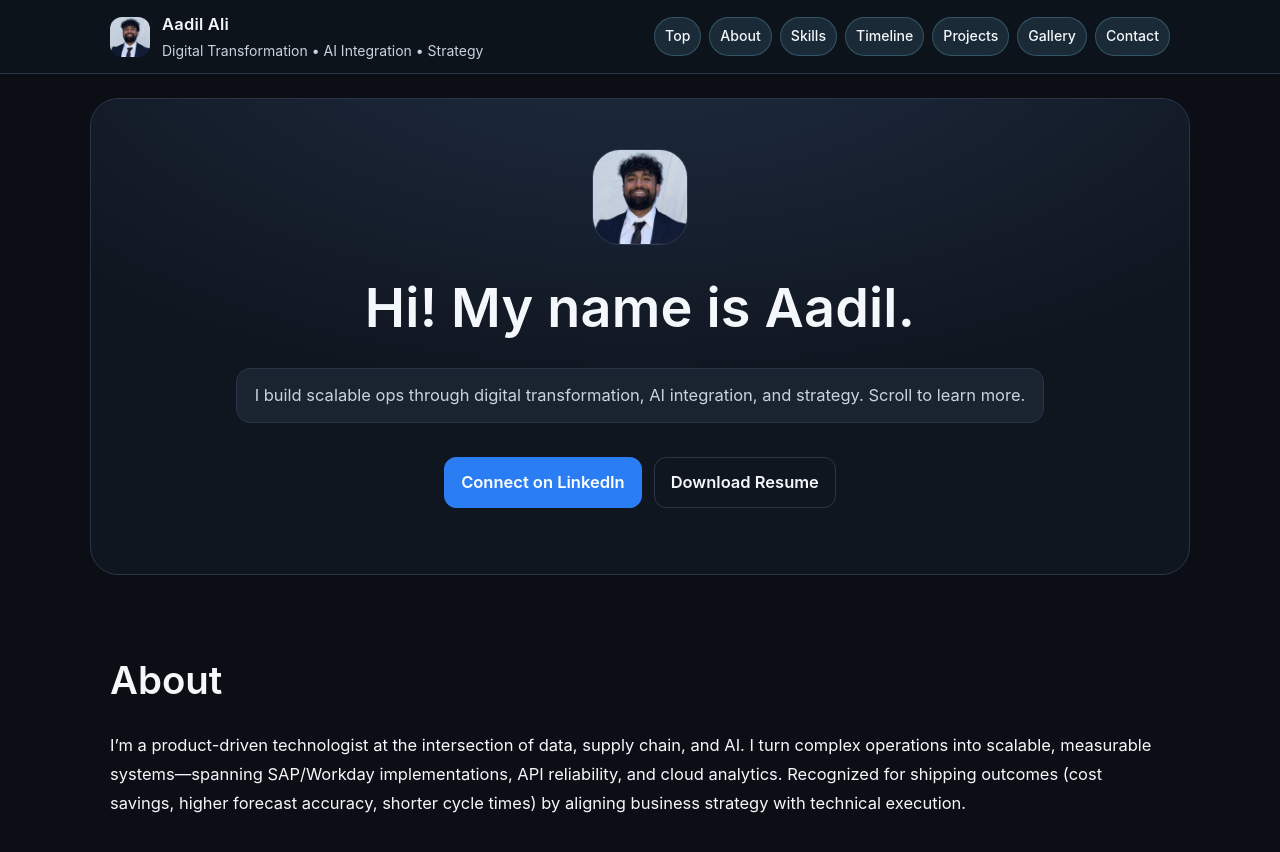
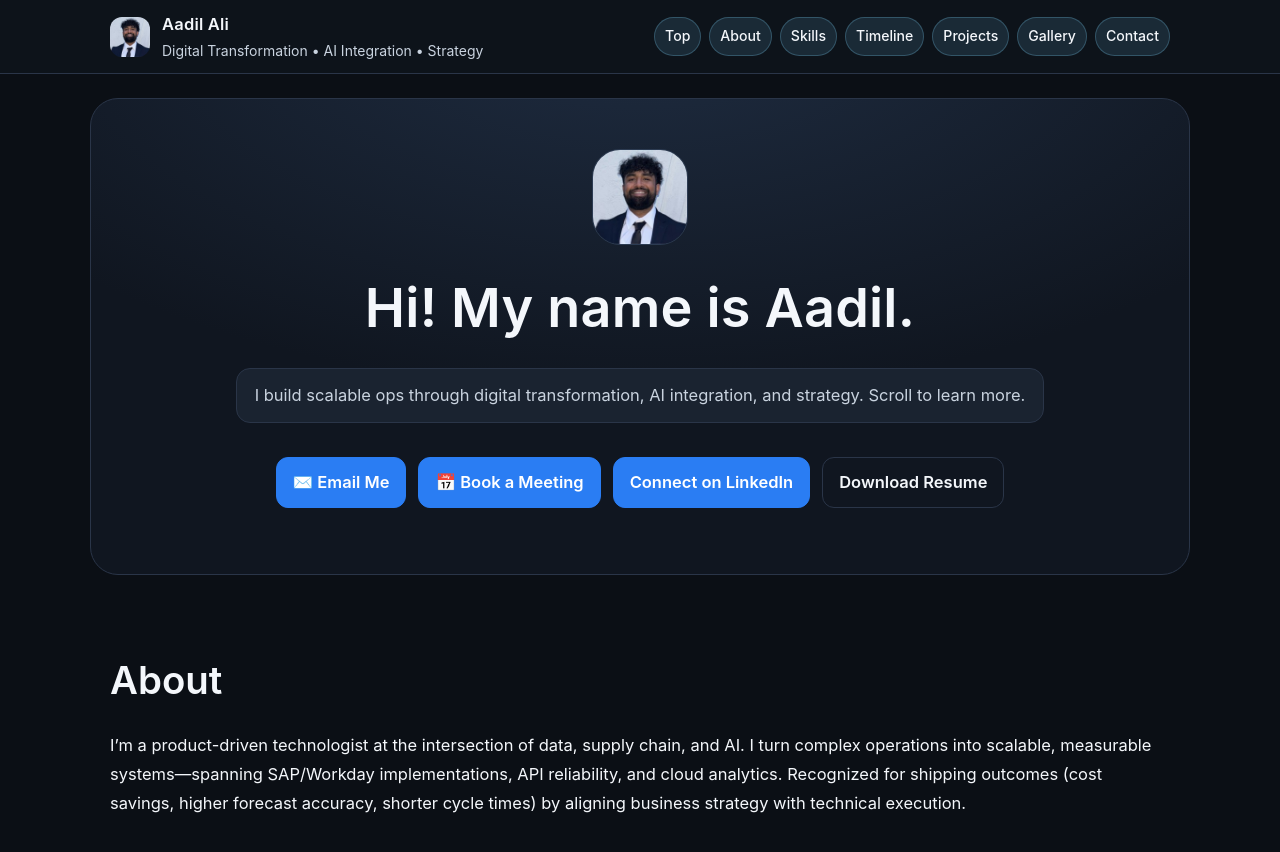
Before and after one commit to aaadil777/aaadil777.github.io, a Jekyll site: the page built from index.md, in a window 1280 px wide and 900 px high. Shown: the top 852 px of the window. Built offline with Jekyll 4.4.1, drawn with Linux system fonts in a browser that asks for light colours.

```diff
--- a/index.md
+++ b/index.md
@@ -8,10 +8,13 @@
   <h1>Hi! My name is Aadil.</h1>
   <p class="sublede" data-typer data-text="I build scalable ops through digital transformation, AI integration, and strategy. Scroll to learn more."></p>
 
-  <div class="cta-row" style="margin-top:18px; display:flex; gap:12px; justify-content:center; flex-wrap:wrap;">
-    <a class="btn-cta" href="{{ site.linkedin }}" target="_blank" rel="noopener">Connect on LinkedIn</a>
-    <a class="btn-ghost" href="{{ site.resume_url }}" target="_blank" rel="noopener">Download Resume</a>
-  </div>
+<div class="cta-row" style="margin-top:18px; display:flex; gap:12px; justify-content:center; flex-wrap:wrap;">
+  <a class="btn-cta" href="mailto:{{ site.email }}" target="_blank" rel="noopener">✉️ Email Me</a>
+  <a class="btn-cta" href="{{ site.calendar }}" target="_blank" rel="noopener">📅 Book a Meeting</a>
+  <a class="btn-cta" href="{{ site.linkedin }}" target="_blank" rel="noopener">Connect on LinkedIn</a>
+  <a class="btn-ghost" href="{{ site.resume_url }}" target="_blank" rel="noopener">Download Resume</a>
+</div>
+
 </section>
 
 <section id="about" class="reveal">
```
